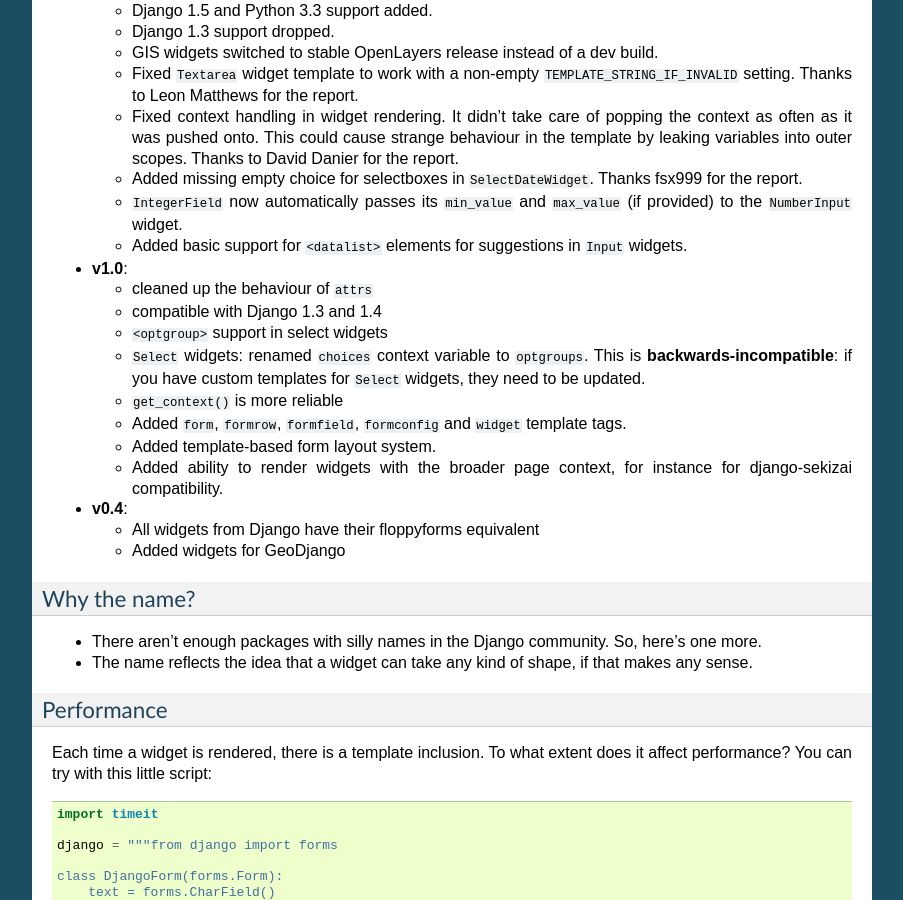
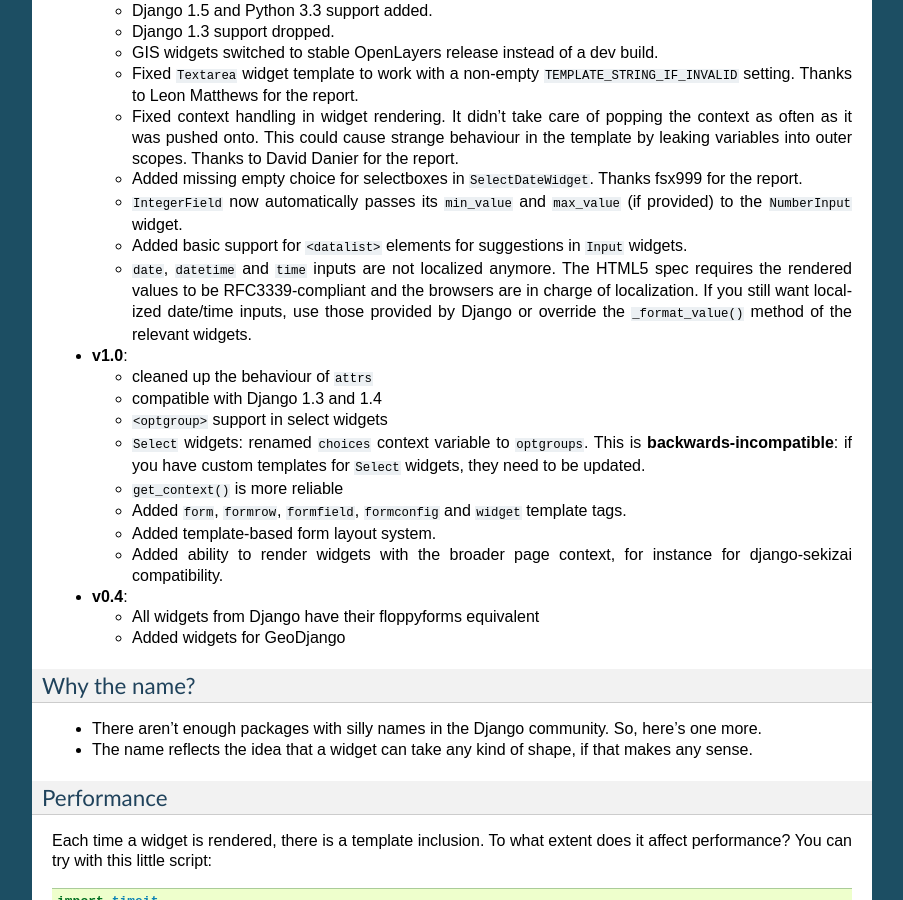
Before and after one commit to jazzband/django-floppyforms, a Sphinx documentation site: the page built from docs/index.rst, in a window 1280 px wide and 900 px high, scrolled down 2504 px. Shown: the whole window, without its empty margins (198-1101 px from the left). Built offline with Sphinx 7.4.7, drawn with Linux system fonts in a browser that asks for light colours; pages that are not in the unit, such as notebooks, are missing from menus.

Commit message:
Fixed #27 -- always output non-localized, RFC3339 values
This is what the HTML5 spec requires. Browsers themselves should be in charge
of localization. Chrome does it for the date and time inputs, other desktop
browsers have very limited support.

```diff
--- a/docs/index.rst
+++ b/docs/index.rst
@@ -99,6 +99,12 @@
   * Added basic support for ``<datalist>`` elements for suggestions in
     ``Input`` widgets.
 
+  * ``date``, ``datetime`` and ``time`` inputs are not localized anymore. The
+    HTML5 spec requires the rendered values to be RFC3339-compliant and the
+    browsers are in charge of localization. If you still want localized
+    date/time inputs, use those provided by Django or override the
+    ``_format_value()`` method of the relevant widgets.
+
 * **v1.0**:
 
   * cleaned up the behaviour of ``attrs``
```
Also changed, not shown: 1 other file.
